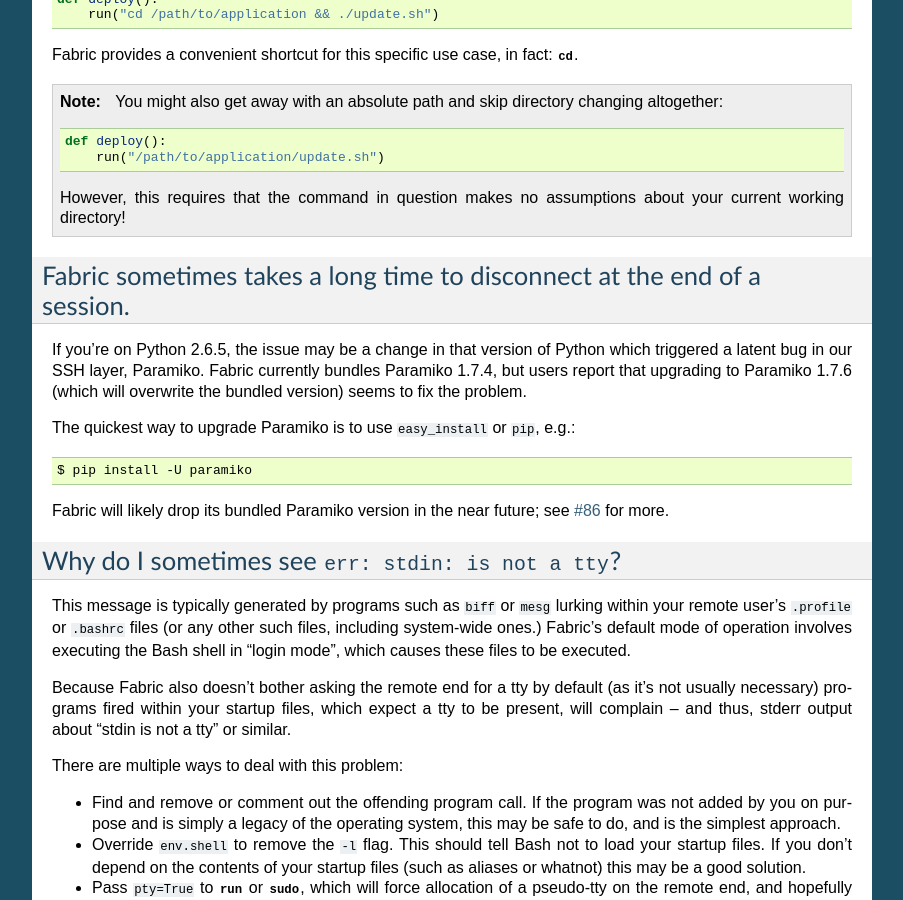
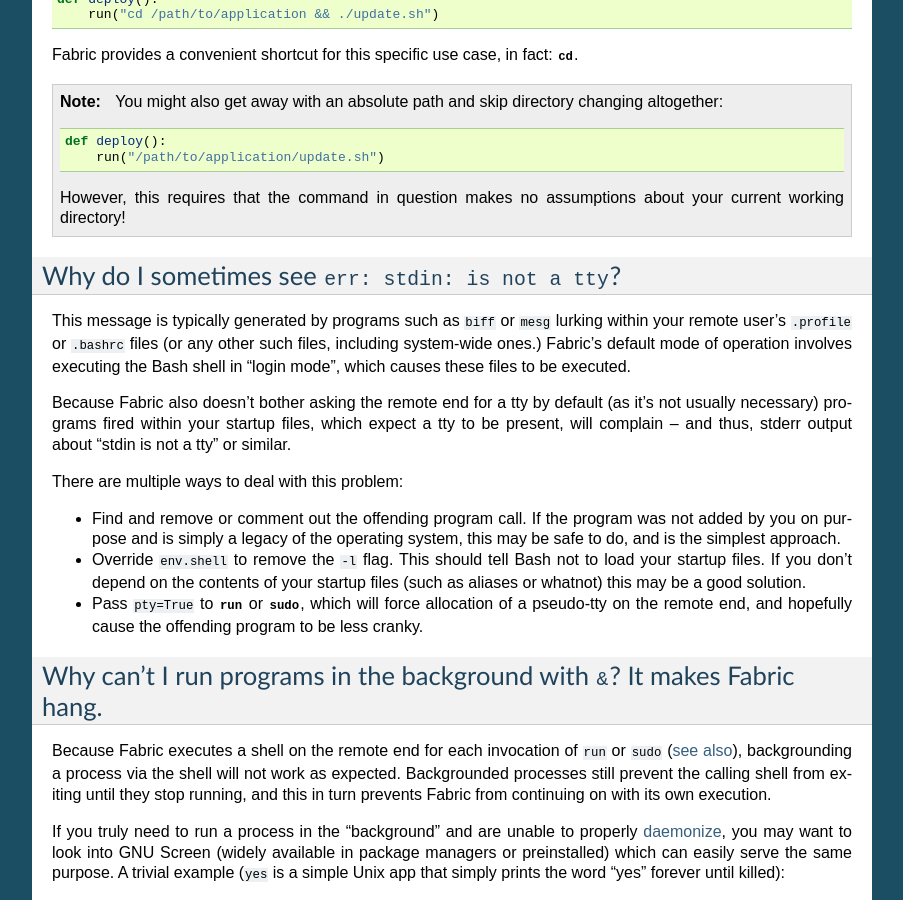
Before and after one commit to fabric/fabric, a Sphinx documentation site: the page built from docs/faq.rst, in a window 1280 px wide and 900 px high, scrolled down 684 px. Shown: the whole window, without its empty margins (198-1101 px from the left). Built offline with Sphinx 7.4.7, drawn with Linux system fonts in a browser that asks for light colours; some of the changed text lies outside the part shown.

Commit message:
Remove FAQ for #86 now that it's fixed.

```diff
--- a/docs/faq.rst
+++ b/docs/faq.rst
@@ -51,23 +51,6 @@
 
     However, this requires that the command in question makes no assumptions
     about your current working directory!
-
-
-Fabric sometimes takes a long time to disconnect at the end of a session.
-=========================================================================
-
-If you're on Python 2.6.5, the issue may be a change in that version of Python
-which triggered a latent bug in our SSH layer, Paramiko. Fabric currently
-bundles Paramiko 1.7.4, but users report that upgrading to Paramiko 1.7.6
-(which will overwrite the bundled version) seems to fix the problem.
-
-The quickest way to upgrade Paramiko is to use ``easy_install`` or ``pip``,
-e.g.::
-
-    $ pip install -U paramiko
-
-Fabric will likely drop its bundled Paramiko version in the near future; see
-:issue:`86` for more.
 
 
 Why do I sometimes see ``err: stdin: is not a tty``?
```
